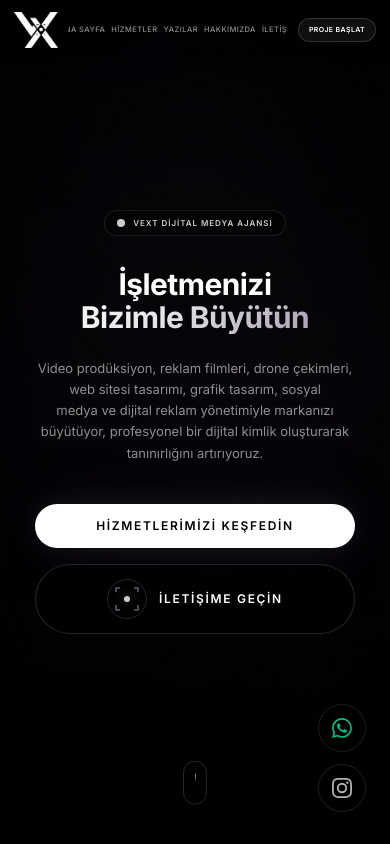
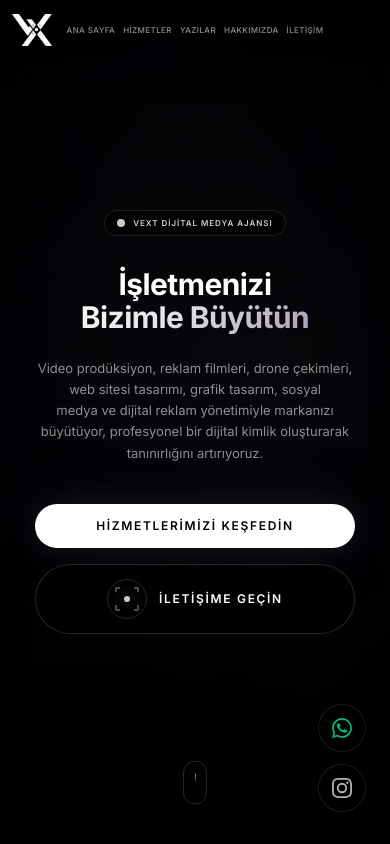
Before and after one commit to nadalforce/vext-creative, a Next.js app: page / in a window 390 px wide. Shown: the top 844 px of the page. Built offline with nearby package versions, Linux system fonts and the light colour scheme; no server answers.

Commit message:
mobile navbar final cleanup

```diff
--- a/components/layout/Header.tsx
+++ b/components/layout/Header.tsx
@@ -11,10 +11,10 @@ import { isRouteLink, resolveNavHref } from "@/lib/nav";
 
 /** Mobile-first; md: = desktop (unchanged) */
 const navLinkClass =
-  "group relative shrink-0 whitespace-nowrap text-[7px] font-medium uppercase tracking-[0.06em] text-white/55 transition-colors duration-300 hover:text-white min-[380px]:text-[7.5px] min-[420px]:text-[8px] md:text-[13px] md:tracking-[0.12em]";
+  "group relative shrink-0 whitespace-nowrap text-[7.5px] font-medium uppercase tracking-[0.05em] text-white/55 transition-colors duration-300 hover:text-white min-[360px]:text-[8px] min-[420px]:text-[8.5px] md:text-[13px] md:tracking-[0.12em]";
 
 const ctaClass =
-  "relative z-10 ml-auto inline-flex shrink-0 items-center justify-center rounded-full border border-white/15 bg-white/[0.06] px-2.5 py-1.5 text-[7px] font-semibold uppercase tracking-[0.05em] text-white backdrop-blur-md transition-all duration-300 hover:border-white/35 hover:bg-white/10 hover:shadow-[0_0_40px_rgba(255,255,255,0.08)] min-[400px]:px-3 min-[400px]:text-[8px] md:px-7 md:py-2.5 md:text-[13px] md:tracking-[0.1em]";
+  "relative z-10 hidden shrink-0 items-center justify-center rounded-full border border-white/15 bg-white/[0.06] px-7 py-2.5 text-[13px] font-semibold uppercase tracking-[0.1em] text-white backdrop-blur-md transition-all duration-300 hover:border-white/35 hover:bg-white/10 hover:shadow-[0_0_40px_rgba(255,255,255,0.08)] md:ml-auto md:inline-flex";
 
 function NavItem({
   href,
@@ -69,11 +69,11 @@ export function Header() {
       animate={{ y: 0, opacity: 1 }}
       transition={{ duration: 0.9, ease: [0.22, 1, 0.36, 1] }}
     >
-      <div className="relative mx-auto flex max-w-7xl items-center justify-between gap-2 overflow-hidden px-3 py-2 min-[360px]:gap-2.5 min-[360px]:px-3.5 md:gap-0 md:justify-normal md:px-10 md:py-5 lg:px-12 xl:px-14">
+      <div className="relative mx-auto grid max-w-7xl grid-cols-[2.5rem_1fr_2.5rem] items-center overflow-hidden px-2.5 py-2.5 min-[360px]:px-3 md:flex md:px-10 md:py-5 lg:px-12 xl:px-14">
         <Link
           href={homeHref}
           aria-label={BRAND.name}
-          className="relative z-10 flex h-11 w-11 shrink-0 items-center justify-center bg-transparent focus-visible:outline-none focus-visible:ring-2 focus-visible:ring-violet-500/50 md:h-[58px] md:w-[58px]"
+          className="relative z-10 flex h-10 w-10 shrink-0 items-center justify-center bg-transparent focus-visible:outline-none focus-visible:ring-2 focus-visible:ring-violet-500/50 md:h-[58px] md:w-[58px]"
         >
           <Image
             src={BRAND.symbol}
@@ -91,7 +91,7 @@ export function Header() {
           className="relative z-[1] flex min-w-0 flex-1 items-center justify-center overflow-hidden px-0.5 md:pointer-events-none md:absolute md:inset-0 md:z-auto md:flex-none md:overflow-visible md:px-0"
           aria-label="Ana navigasyon"
         >
-          <div className="pointer-events-auto flex min-w-0 max-w-full items-center justify-center gap-1 min-[360px]:gap-1.5 min-[400px]:gap-2 md:max-w-none md:gap-8 lg:gap-10 xl:gap-12">
+          <div className="pointer-events-auto mx-auto flex min-w-0 max-w-full items-center justify-center gap-1.5 min-[360px]:gap-2 min-[400px]:gap-2.5 md:max-w-none md:gap-8 lg:gap-10 xl:gap-12">
             {NAV_LINKS.map((link) => (
               <NavItem
                 key={link.href}
@@ -103,6 +103,9 @@ export function Header() {
           </div>
         </nav>
 
+        {/* Mobilde logo ile simetrik boşluk — menü görsel olarak ortada */}
+        <div className="h-10 w-10 shrink-0 md:hidden" aria-hidden />
+
         <a href={contactHref} className={ctaClass}>
           Proje Başlat
         </a>
```
